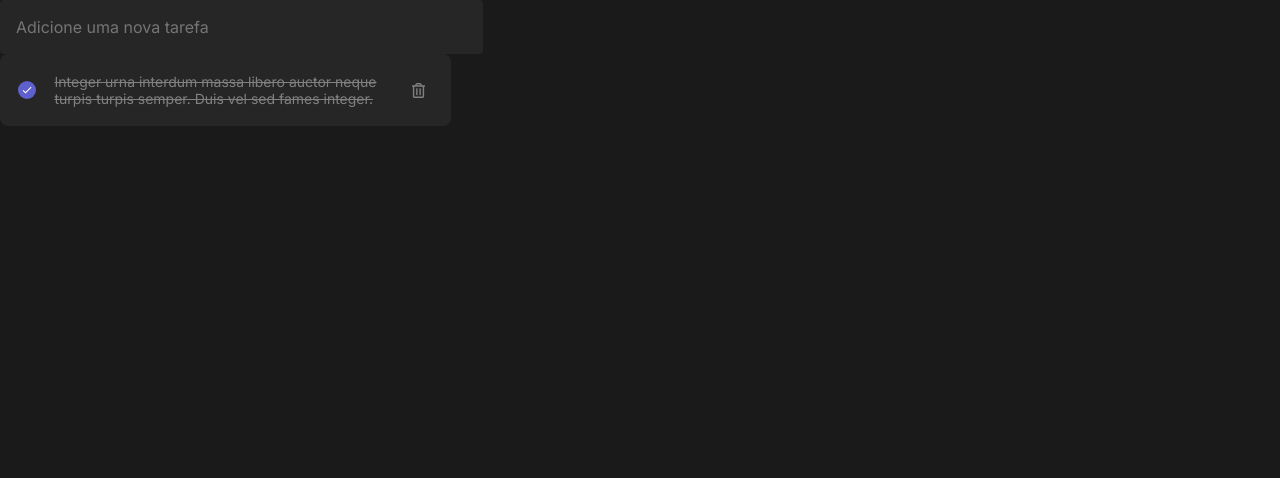
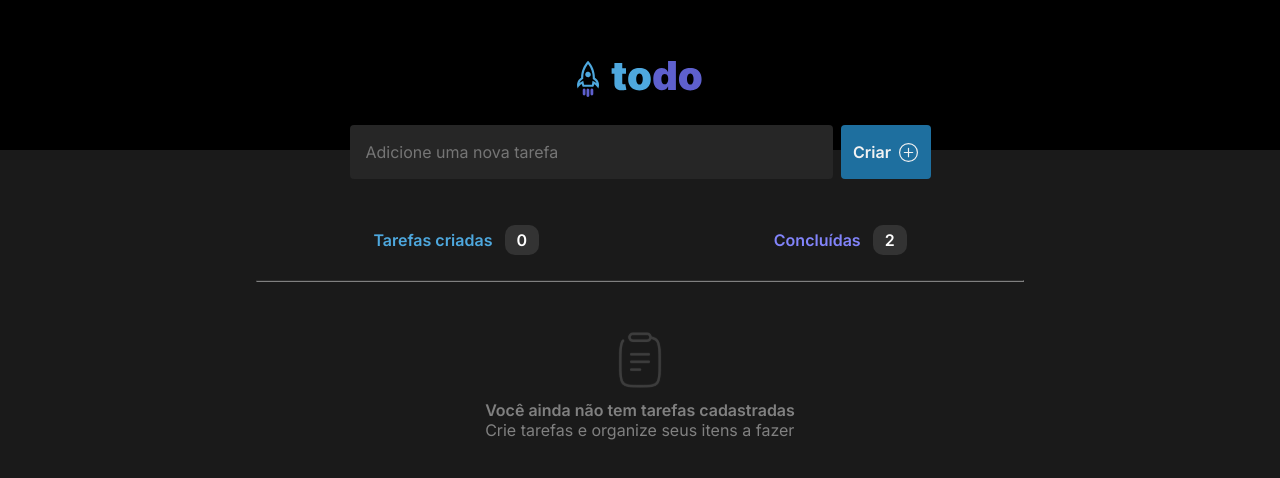
Before and after one commit to salesmiguelz/todolist-react, a React (Vite) app: page / in a window 1280 px wide. Shown: the top 478 px of the page. Built offline with nearby package versions, Linux system fonts and the light colour scheme.

Commit message:
feat: added navbar and taskslist component on app file

```diff
--- a/src/App.tsx
+++ b/src/App.tsx
@@ -1,15 +1,12 @@
 import "./global.css"
-import { Input } from "./components/Input"
-import { Task } from "./components/Task"
+import { Navbar } from "./components/Navbar"
+import { TasksList } from "./components/TasksList"
 
 function App() {
   return (
     <>
-      <Input
-        placeholder="Adicione uma nova tarefa"
-      />
-      <Task
-      />
+      <Navbar />
+      <TasksList />
     </>
   )
 }
```
